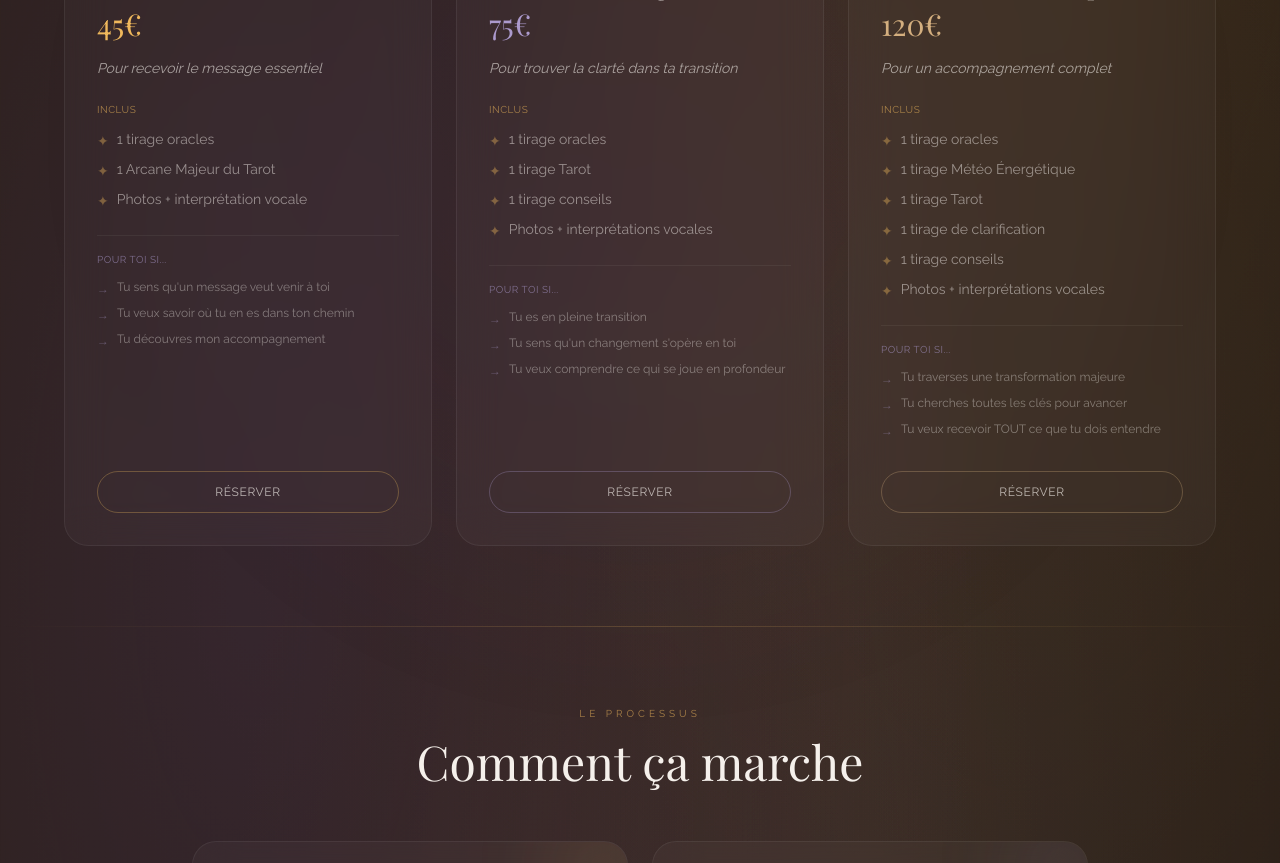
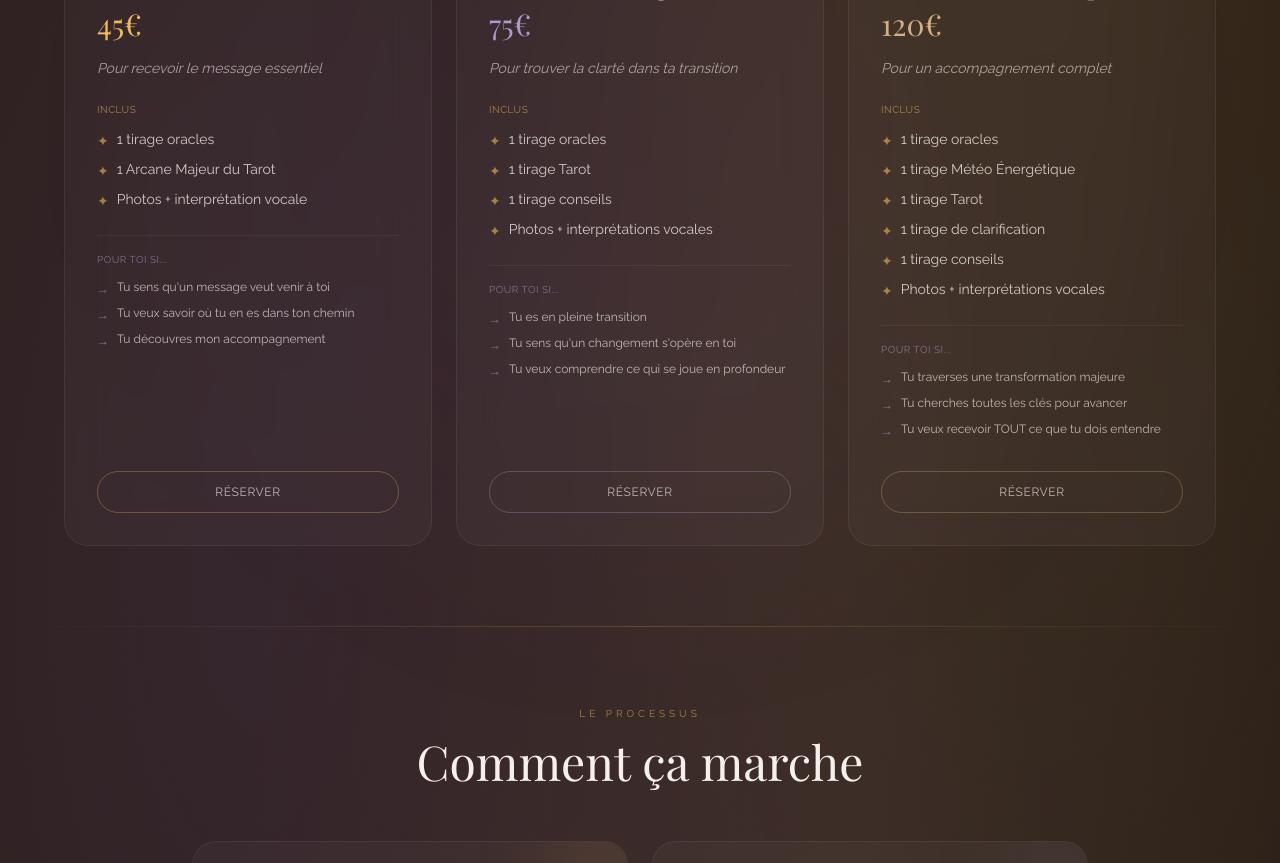
Before and after one commit to cocoritech/lesguidancesdejo, a Next.js app: page / in a window 1280 px wide. Shown: the part 1860-2723 px from the top of the page. Built offline with nearby package versions, Linux system fonts and the light colour scheme.

Commit message:
Améliore la lisibilité du texte dans les cartes guidances
Co-Authored-By: Claude Sonnet 4.6 <noreply@anthropic.com>

```diff
--- a/app/page.tsx
+++ b/app/page.tsx
@@ -438,8 +438,8 @@ export default function Home() {
                         </p>
                         <ul className="space-y-2">
                           {guidance.includes.map((item, i) => (
-                            <li key={i} className="flex items-start gap-2 font-[family-name:var(--font-raleway)] text-cream/50 text-sm">
-                              <span className="text-gold/40 mt-0.5">✦</span>
+                            <li key={i} className="flex items-start gap-2 font-[family-name:var(--font-raleway)] text-cream/80 text-sm">
+                              <span className="text-gold/60 mt-0.5">✦</span>
                               <span>{item}</span>
                             </li>
                           ))}
@@ -453,8 +453,8 @@ export default function Home() {
                         </p>
                         <ul className="space-y-2">
                           {guidance.forYouIf.map((item, i) => (
-                            <li key={i} className="flex items-start gap-2 font-[family-name:var(--font-raleway)] text-cream/40 text-xs">
-                              <span className="text-violet-light/40 mt-0.5">→</span>
+                            <li key={i} className="flex items-start gap-2 font-[family-name:var(--font-raleway)] text-cream/70 text-xs">
+                              <span className="text-violet-light/70 mt-0.5">→</span>
                               <span>{item}</span>
                             </li>
                           ))}
```
